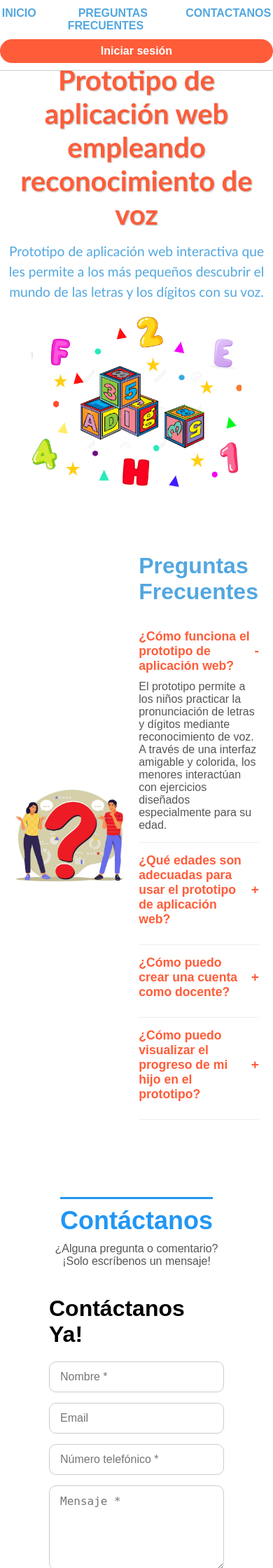
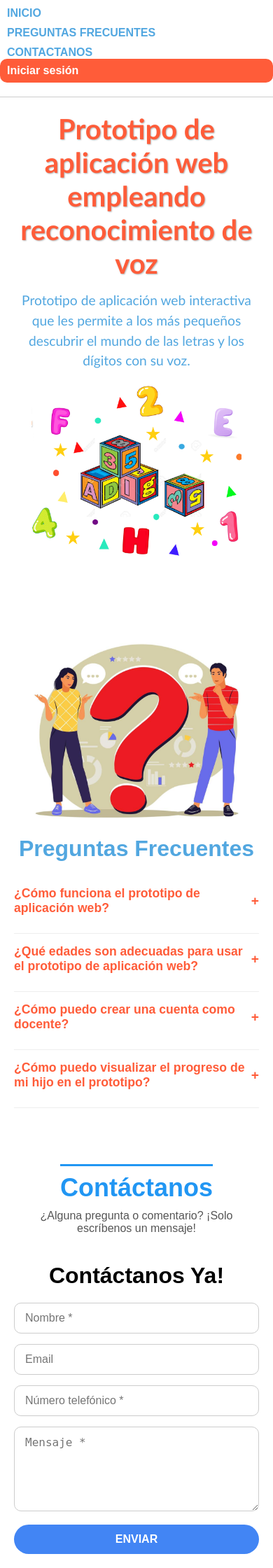
Before and after one commit to VillalobosLobos/tt, a Flask app: page / in a window 390 px wide. Shown: the top 2240 px of the page at 70% size. Run offline with Flask 3, Linux system fonts and the light colour scheme.

Commit message:
Correcciones

```diff
--- a/static/js/faq.js
+++ b/static/js/faq.js
@@ -1,7 +1,9 @@
-// Esperamos a que cargue el DOM
 document.addEventListener('DOMContentLoaded', () => {
   // Seleccionamos todos los ítems del FAQ
   const faqItems = document.querySelectorAll('.faq-item');
+
+  // Aseguramos que ninguno tenga la clase "active" al inicio
+  faqItems.forEach(item => item.classList.remove('active'));
 
   faqItems.forEach(item => {
     const questionBtn = item.querySelector('.faq-question');
--- a/static/styles/contraseñaRecuperada.css
+++ b/static/styles/contraseñaRecuperada.css
@@ -112,6 +112,8 @@
      ESTILOS PARA MENSAJES Y ENLACES
   ============================ */
   .error {
+    display: block;
+    margin-top: 15px;
     color: red;
     font-weight: bold;
   }
--- a/static/styles/principal.css
+++ b/static/styles/principal.css
@@ -1,69 +1,61 @@
-/* ================================
+/* ============================
    RESET BÁSICO Y SCROLL SUAVE
-================================ */
+============================ */
 * {
   margin: 0;
   padding: 0;
   box-sizing: border-box;
 }
 html {
-    scroll-behavior: smooth; /* Desplazamiento suave al hacer clic en anclas (#...) */
+  scroll-behavior: smooth; /* Desplazamiento suave al hacer clic en anclas */
 }
-
 body {
   font-family: Arial, sans-serif;
   background-color: #fff;
   padding-top: 60px; /* Ajusta según la altura de tu menú fijo */
+  color: #000; /* Texto en negro */
 }
 
-  /* ================================
+/* ============================
    HEADER / MENÚ FIJO
-  ================================ */
+============================ */
 header {
-    position: fixed;  /* Se queda arriba al hacer scroll */
+  position: fixed;
   top: 0;
   left: 0;
   width: 100%;
   background-color: #fff;
   border-bottom: 1px solid #ccc;
-    z-index: 1000;    /* Para que se vea sobre el contenido */
+  z-index: 1000;
 }
-
 nav {
   max-width: 1200px;
   margin: 0 auto;
   height: 60px;
-    position: relative; /* Para posicionar elementos de forma absoluta dentro */
+  position: relative; /* Para posicionar elementos absolutos en su interior */
 }
-
-  /* Lista de navegación centrada en el medio */
 .nav-list {
   list-style: none;
   display: flex;
   gap: 30px; /* Espacio entre enlaces */
-    /* Centrar horizontal y vertical dentro de nav */
   position: absolute;
   top: 50%;
   left: 50%;
   transform: translate(-50%, -50%);
 }
-
 .nav-list li a {
   text-decoration: none;
   font-weight: 600;
-    color: #52A7E0;  /* Azul */
+  color: #52A7E0; /* Azul */
   padding: 8px 15px;
   border-radius: 20px;
   transition: background-color 0.3s ease;
-    /* text-transform: uppercase;  (Descomenta si quieres el texto en mayúsculas) */
+  /* text-transform: uppercase;  (Descomenta si se desea en mayúsculas) */
 }
-
 .nav-list li a:hover {
   background-color: #52A7E0;
   color: #fff;
 }
-
-  /* Botón de sesión a la derecha (naranja) */
 .btn-sesion {
   position: absolute;
   top: 50%;
@@ -77,67 +69,58 @@
   font-weight: bold;
   transition: background-color 0.3s ease;
 }
-
 .btn-sesion:hover {
   background-color: #d94c2d;
 }
 
-  /* ================================
-     SECCIÓN DE INICIO (HERO)
-  ================================ */
+/* ============================
+   SECCIÓN HERO (INICIO)
+============================ */
 .hero-section {
   display: flex;
-    align-items: center; /* Centra verticalmente; usa flex-start si quieres pegar el contenido arriba */
+  align-items: center; /* O usa flex-start para alinear arriba */
   justify-content: space-between;
   max-width: 1200px;
-    margin: 20px auto;  /* Reducido para que quede más arriba */
-    padding: 10px;      /* Menos padding interno */
+  margin: 20px auto;
+  padding: 10px;
   background-color: #fff;
   border-radius: 10px;
-    scroll-margin-top: 80px; /* Para que al hacer clic en #inicio no se oculte tras el menú fijo */
+  scroll-margin-top: 80px; /* Para que al navegar con anclas no se oculte por el menú fijo */
 }
-
 .hero-text {
   width: 50%;
   padding-right: 20px;
 }
-
-  /* Título principal */
 .hero-text h1 {
-    /* Usa una fuente más llamativa, por ejemplo Trebuchet MS o Comic Sans MS */
   font-family: "Trebuchet MS", Arial, sans-serif;
-    color: #FF5C39;         /* Naranja */
-    font-size: 2.5rem;      /* Ajusta el tamaño a tu gusto */
-    font-weight: bold;      /* Negrita */
-    text-shadow: 1px 1px 2px rgba(0,0,0,0.3); /* Pequeña sombra para resaltar */
+  color: #FF5C39;  /* Naranja */
+  font-size: 2.5rem;
+  font-weight: bold;
+  text-shadow: 1px 1px 2px rgba(0, 0, 0, 0.3);
   margin-bottom: 15px;
 }
-
-  /* Texto debajo del título */
 .hero-text p {
   font-family: "Trebuchet MS", Arial, sans-serif;
-    color: #52A7E0;         /* Azul */
-    font-size: 1.2rem;      /* Un poco más grande de lo normal */
+  color: #52A7E0;  /* Azul */
+  font-size: 1.2rem;
   line-height: 1.5;
 }
-
 .hero-image {
   width: 50%;
   display: flex;
   justify-content: center;
   align-items: center;
 }
-
 .hero-image img {
   width: 100%;
   max-width: 500px;
 }
 
-  /* ================================
+/* ============================
    SECCIÓN FAQ
-  ================================ */
+============================ */
 .faq-section {
-    display: flex;               /* Imagen a la izquierda, texto a la derecha */
+  display: flex;
   align-items: center;
   justify-content: space-between;
   max-width: 1200px;
@@ -147,39 +130,30 @@
   border-radius: 8px;
   scroll-margin-top: 80px;
 }
-
-  /* Ilustración a la izquierda */
 .faq-illustration {
-    width: 50%;                  /* Ajusta el porcentaje para agrandar/reducir imagen */
+  width: 50%;
   display: flex;
   align-items: center;
 }
-
 .faq-illustration img {
   width: 100%;
-    max-width: 400px; /* Ajusta a tu gusto */
+  max-width: 400px;
 }
-
-  /* Contenido FAQ (título + acordeón) a la derecha */
 .faq-content {
   width: 60%;
-    padding-left: 20px; /* Separación respecto a la ilustración */
+  padding-left: 20px;
 }
-
 .faq-content h2 {
   font-size: 2rem;
   color: #52A7E0;
   margin-bottom: 20px;
 }
-
 /* Ítems del acordeón */
 .faq-item {
   border-bottom: 1px solid #eee;
   padding: 15px 0;
   transition: all 0.3s ease;
 }
-
-  /* Botón de la pregunta */
 .faq-question {
   background: none;
   border: none;
@@ -187,29 +161,13 @@
   text-align: left;
   font-size: 1.1rem;
   font-weight: bold;
-    color: #FF5C39; /* Naranja para las preguntas */
+  color: #FF5C39;  /* Naranja para las preguntas */
   cursor: pointer;
   display: flex;
-    justify-content: space-between; /* Para ubicar un icono + o - a la derecha, si lo deseas */
+  justify-content: space-between;
   align-items: center;
   outline: none;
 }
-
-  /* Respuestas ocultas por defecto */
-  .faq-answer {
-    max-height: 0;
-    overflow: hidden;
-    transition: max-height 0.3s ease;
-    color: #555;
-    margin-top: 10px;
-  }
-
-  /* Si la faq-item está 'active', se muestra la respuesta */
-  .faq-item.active .faq-answer {
-    max-height: 300px; /* Ajusta si necesitas más espacio */
-  }
-
-  /* Icono + y - al lado de la pregunta (opcional) */
 .faq-question::after {
   content: "+";
   font-size: 1.2rem;
@@ -218,21 +176,28 @@
 .faq-item.active .faq-question::after {
   content: "-";
 }
-
-  /* Espacio interno del texto de la respuesta */
+.faq-answer {
+  max-height: 0;
+  overflow: hidden;
+  transition: max-height 0.3s ease;
+  color: #555;
+  margin-top: 10px;
+}
+.faq-item.active .faq-answer {
+  max-height: 300px;
+}
 .faq-answer p {
   margin: 0;
   padding: 0;
 }
 
-  /* ================================
+/* ============================
    FORMULARIO DE CONTACTO
-  ================================ */
+============================ */
 .encabezado-contacto {
   text-align: center;
   margin-bottom: 40px;
 }
-
 .encabezado-contacto h2 {
   font-size: 36px;
   color: #2196f3;
@@ -242,17 +207,14 @@
   display: inline-block;
   padding-top: 10px;
 }
-
 .encabezado-contacto p {
   font-size: 16px;
   color: #555;
 }
-
 .contacto-section {
   padding: 50px 70px;
   background-color: #fff;
 }
-
 .contacto-contenido {
   display: flex;
   flex-wrap: wrap;
@@ -260,18 +222,15 @@
   justify-content: space-between;
   gap: 40px;
 }
-
 .text-block {
   flex: 1 1 400px;
   max-width: 500px;
 }
-
 .text-block h2 {
   font-size: 32px;
   font-weight: bold;
   margin-bottom: 20px;
 }
-
 form input,
 form textarea {
   width: 100%;
@@ -281,7 +240,6 @@
   font-size: 16px;
   margin-bottom: 15px;
 }
-
 form button {
   width: 100%;
   font-size: 18px;
@@ -294,19 +252,15 @@
   font-weight: bold;
   transition: background-color 0.3s ease;
 }
-
 form button:hover {
   background-color: #3367d6;
 }
-
-
 .imagen-contacto {
   flex: 1 1 500px;
   display: flex;
   justify-content: center;
   align-items: center;
 }
-
 .imagen-contacto img {
   width: 105%;
   max-width: 500px;
@@ -315,48 +269,77 @@
   display: block;
 }
 
-
-  /* ================================
-     RESPONSIVIDAD (pantallas pequeñas)
-  ================================ */
+/* ============================
+   RESPONSIVIDAD (PANTALLAS PEQUEÑAS)
+============================ */
 @media screen and (max-width: 768px) {
+  body {
+    padding-top: 120px; /* Ajusta el valor: 80px, 100px, 120px, etc. */
+  }
     nav {
     height: auto;
+    padding: 10px 0;
   }
-
-    /* Reacomoda la barra de navegación en móviles */
   .nav-list {
     position: static;
     transform: none;
-      margin: 10px auto;
+    flex-direction: column;
+    gap: 10px;
+    margin: 0 auto;
     justify-content: center;
+  }
+  .nav-list li a {
+    font-size: 16px;
+    padding: 8px 10px;
+    border-radius: 10px;
   }
   .btn-sesion {
     position: static;
     transform: none;
     margin: 0 auto 10px;
     display: block;
+    font-size: 16px;
+    padding: 8px 10px;
+    border-radius: 10px;
+  }
+
+  /* Secciones principales en columna */
+  .hero-section,
+  .faq-section,
+  .contacto-section {
+    flex-direction: column;
+    text-align: center;
+    padding: 20px;
+  }
+  .hero-text,
+  .hero-image,
+  .text-block,
+  .faq-content,
+  .faq-illustration {
+    width: 100% !important;
+    padding: 0;
+  }
+  .hero-image img,
+  .faq-illustration img {
+    max-width: 300px;
+    margin: 20px auto;
+  }
+  .faq-content h2 {
     text-align: center;
   }
 
-    /* Secciones en columna */
-    .hero-section,
-    .section {
-      flex-direction: column;
-      text-align: center;
+  /* Contacto: reducción de espacios */
+  .contacto-contenido {
+    gap: 20px;
   }
 
-    .hero-text,
-    .hero-image,
-    .text-block,
-    .section img {
-      width: 100% !important;
-      padding: 0;
+  /* Ajustes generales para inputs y botones en formularios */
+  form input,
+  form textarea {
+    font-size: 16px;
   }
-
-    .hero-image img,
-    .section img {
-      max-width: 300px;
-      margin: 20px auto;
+  form button {
+    font-size: 16px;
+    padding: 12px;
   }
 }
```
Lines whose indentation alone changed are shown as unchanged.
